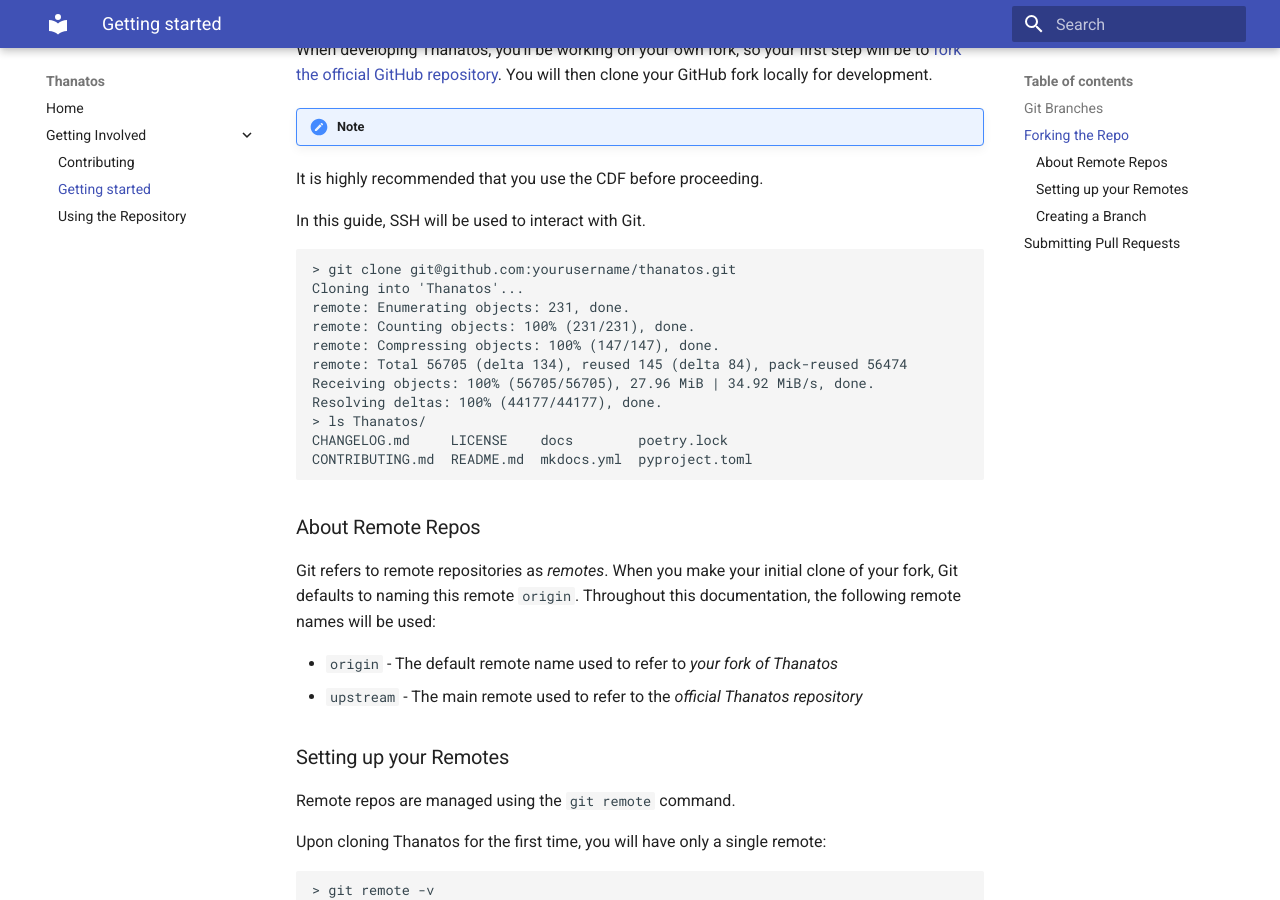
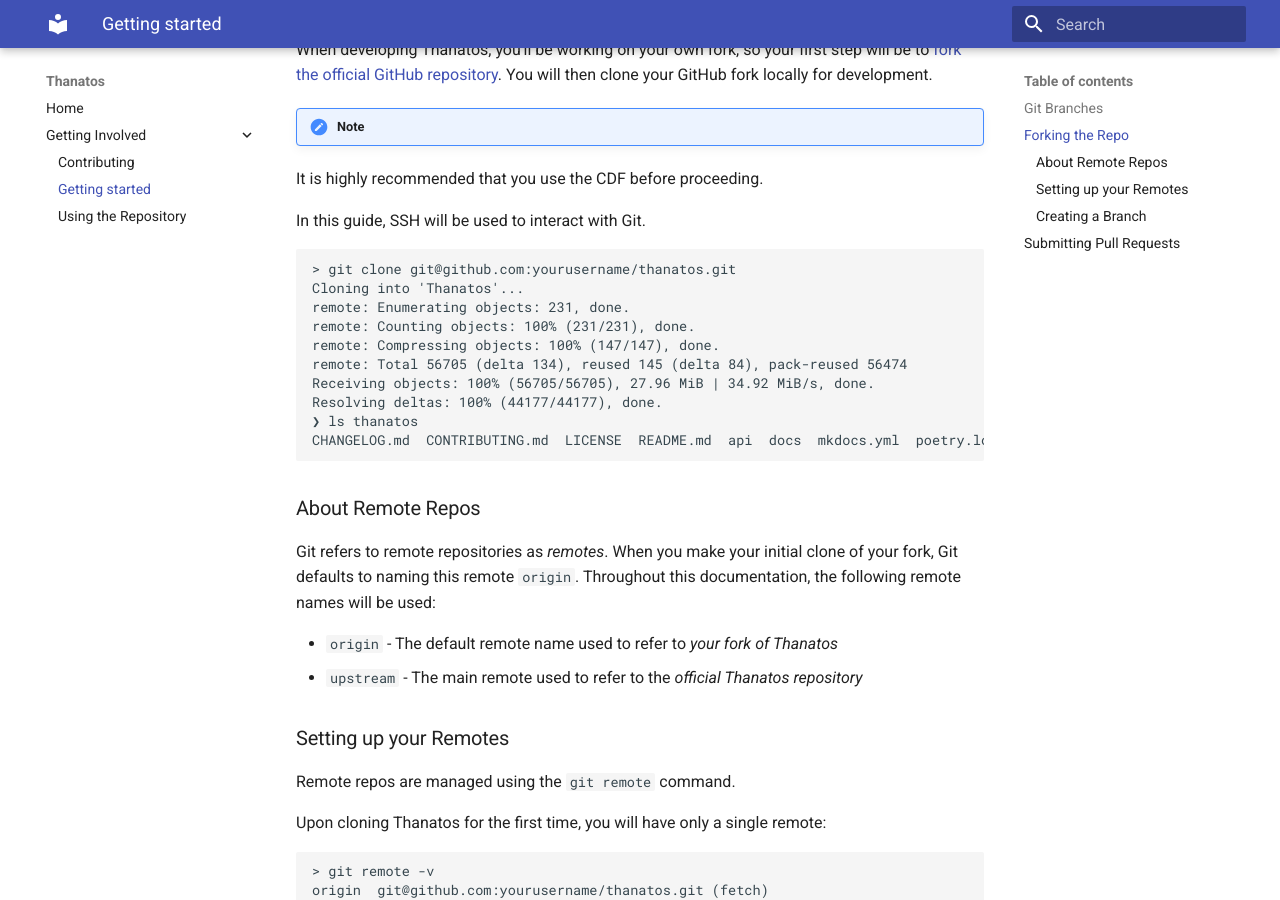
Before and after one commit to psmware-labs/thanatos-ui, an MkDocs documentation site: the page built from docs/contributing/getting-started.md, in a window 1280 px wide and 900 px high, scrolled down 597 px. Built offline with MkDocs 1.6.1 and Material for MkDocs 9.7.7, drawn with Linux system fonts in a browser that asks for light colours.

Commit message:
doc: update

````diff
--- a/docs/contributing/getting-started.md
+++ b/docs/contributing/getting-started.md
@@ -29,9 +29,8 @@ remote: Compressing objects: 100% (147/147), done.
 remote: Total 56705 (delta 134), reused 145 (delta 84), pack-reused 56474
 Receiving objects: 100% (56705/56705), 27.96 MiB | 34.92 MiB/s, done.
 Resolving deltas: 100% (44177/44177), done.
-> ls Thanatos/
-CHANGELOG.md     LICENSE    docs        poetry.lock
-CONTRIBUTING.md  README.md  mkdocs.yml  pyproject.toml
+❯ ls thanatos
+CHANGELOG.md  CONTRIBUTING.md  LICENSE  README.md  api  docs  mkdocs.yml  poetry.lock  pyproject.toml  site  ui
 ```
 
 ### About Remote Repos
````
